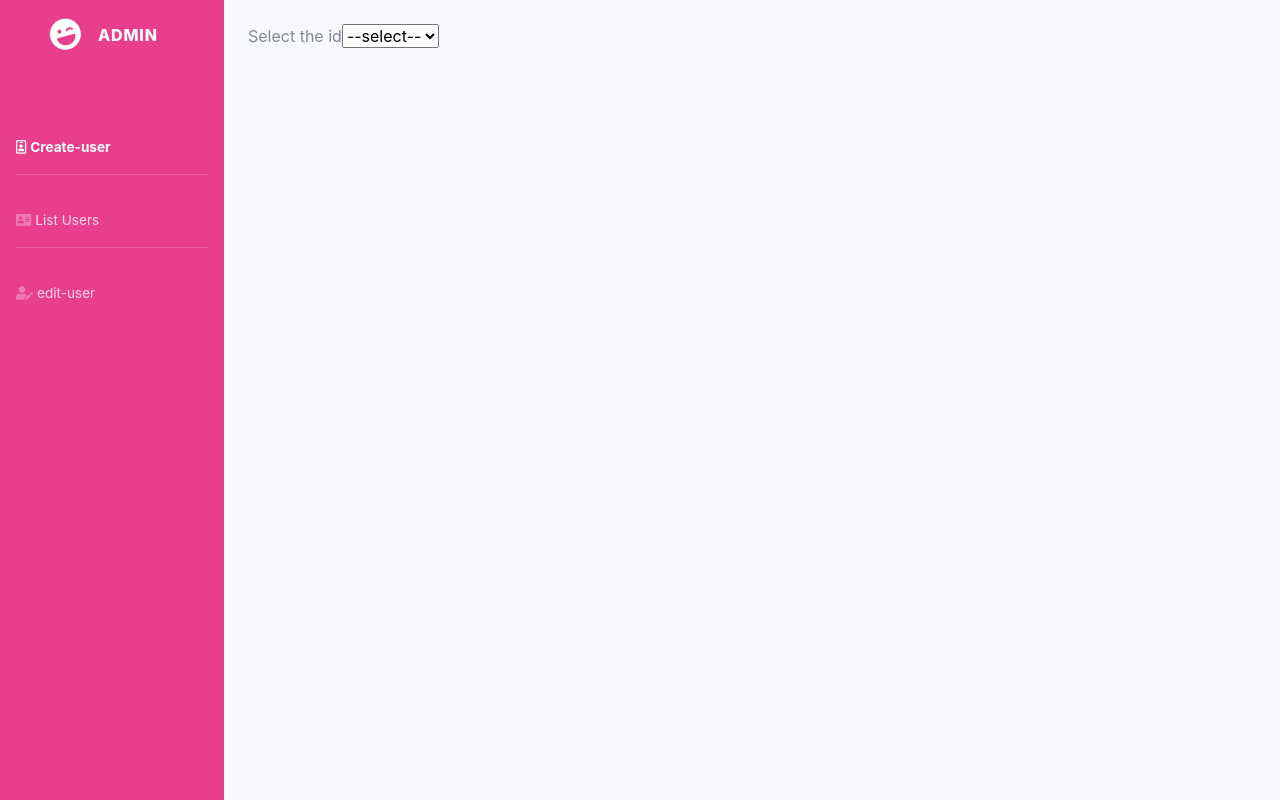
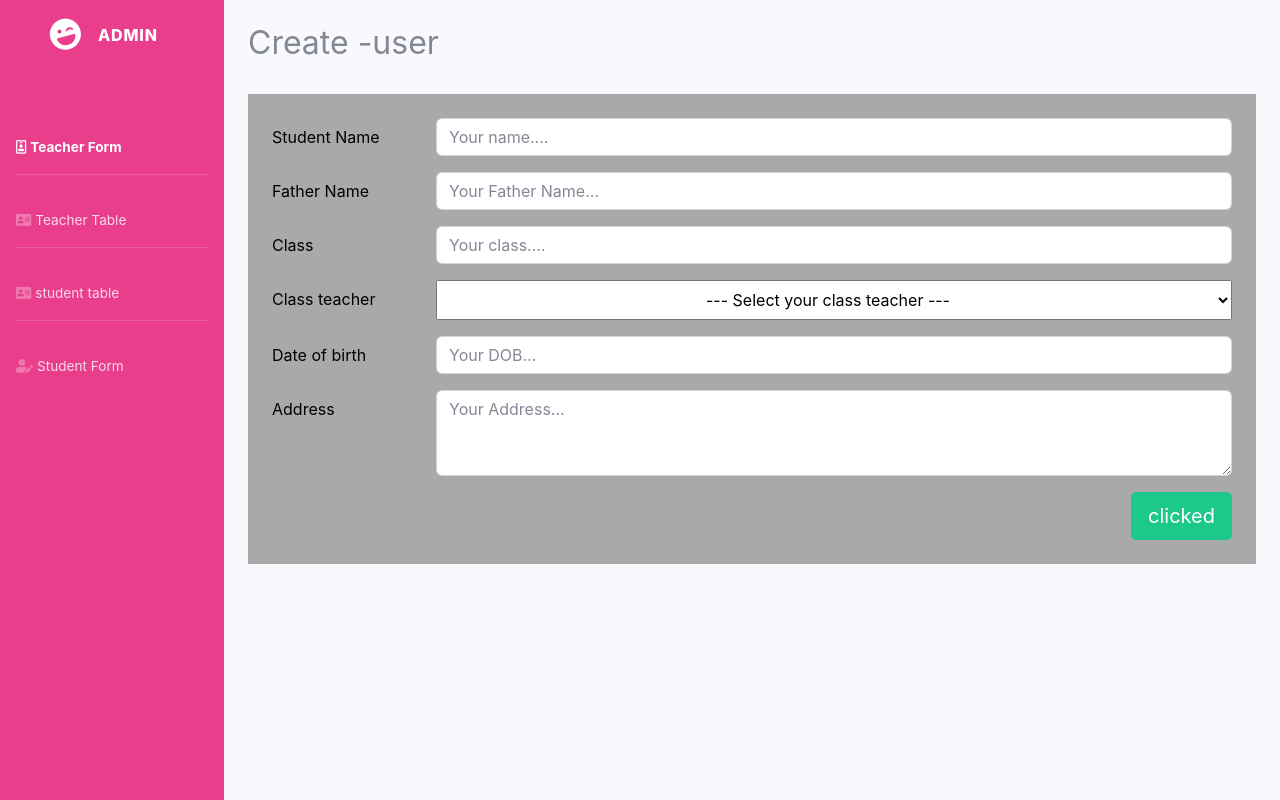
Before and after one commit to Anuanushree/react-project, a React (Create React App) app: page /edit in a window 1280 px wide. Built offline with nearby package versions, Linux system fonts and the light colour scheme.

Commit message:
created teacher data and student data

```diff
--- a/src/App.js
+++ b/src/App.js
@@ -1,17 +1,26 @@
-import React, { useState } from 'react'
+import React, { useState} from 'react'
 import { Route, BrowserRouter as Router, Routes } from 'react-router-dom';
-import Create from './components/Create-user';
-import List from './components/list-user';
-import Edit from './components/Edit-user';
+import Create from './components/TeacherForm';
+import List from './components/Teacherdata';
+
 import Dashboard from './components/Dashboard';
+import StudentTable from './components/StudentTable';
+import Update from './components/StudentForm';
+
+
+// Create a context
+// const MyContext = createContext();
+
 
 function App(props) {
+  const [studentdata, setStudentdata] = useState([]);
+
   const [array, setArray] = useState(props.data);
   const [name, setName] = useState('');
-  const [email, setemail] = useState('');
-  const [password, setpassword] = useState('');
+  const [tclass, settclass] = useState('');
+  const [subject, setsubject] = useState('');
   const [phn, setphn] = useState('');
-  const [textarea, settextarea] = useState('');
+  const [experience, setexperience] = useState('');
 
   let handlesubmit = (event) => {
     event.preventDefault();
@@ -19,39 +28,43 @@ function App(props) {
     let object = {
       id: array.length + 1,
       name: name,
-      email: email,
-      password:password,
-      phn:phn,
-      textarea:textarea,
+      tclass: tclass,
+      subject: subject,
+      phn: phn,
+      experience: experience,
     }
     setArray(array.concat(object));
     console.log(object)
     setName('');
-    setemail('');
+    settclass('');
     setphn('');
-    setpassword('');
-    settextarea('');
+    setsubject('');
+    setexperience('');
   }
 
   let addname = (event) => {
     setName(event.target.value)
   }
 
-  let addemail = (event) => {
-    setemail(event.target.value)
+  let addtclass = (event) => {
+    settclass(event.target.value)
   }
-  let addpassword = (event) => {
-    setpassword(event.target.value)
+  let addsubject = (event) => {
+    setsubject(event.target.value)
   }
   let addphn = (event) => {
     setphn(event.target.value)
   }
-  let addtextarea = (event) => {
-    settextarea(event.target.value)
+  let addexperience = (event) => {
+    setexperience(event.target.value)
   }
 
   return (
     <Router>
+      {/* <MyContext.Provider value={{ studentdata, setStudentdata }}>
+        <Update />
+        <StudentTable />
+      </MyContext.Provider> */}
       <div id="page-top">
         <div id="wrapper">
           <Dashboard />
@@ -62,10 +75,12 @@ function App(props) {
                 <Routes>
 
                   <Route path='/' element={<Create handlesubmit={handlesubmit}
-                  addname={addname} addpassword={addpassword} addtextarea={addtextarea} addemail={addemail} name={name}
-                  email={email} addphn={addphn} password={password} phn={phn} textarea={textarea} />} />
+                    addname={addname} addsubject={addsubject} addexperience={addexperience} addtclass={addtclass} name={name}
+                    tclass={tclass} addphn={addphn} subject={subject} phn={phn} experience={experience} />} />
                   <Route path='/list' element={<List array={array} />} />
-                <Route path='/edit' element={<Edit array={array} setArray={setArray} />} />
+                  <Route path='/edit' element={<Update array={array} setArray={setArray}
+                  setStudentdata={setStudentdata} studentdata={studentdata} />} />
+                  <Route path='/stable' element={<StudentTable studentdata={studentdata} />} />
                 </Routes>
               </div>
             </div>
--- a/src/components/Dashboard.js
+++ b/src/components/Dashboard.js
@@ -27,7 +27,7 @@ function Dashboard() {
                         <Link className="nav-link" to="/">
                             <i className="far fa-id-badge"></i>
                             {/* <FontAwesomeIcon icon={faTachometerAlt} /> */}
-                            <span>Create-user</span>
+                            <span>Teacher Form</span>
                         </Link>
                     </li>
                     <hr className="sidebar-divider"></hr>
@@ -35,7 +35,15 @@ function Dashboard() {
                         <Link className="nav-link" to="/list">
                             <i className="fas fa-address-card"></i>
                             {/* <FontAwesomeIcon icon={faTachometerAlt} /> */}
-                            <span>List Users</span>
+                            <span>Teacher Table</span>
+                        </Link>
+                    </li>
+                    <hr className="sidebar-divider"></hr>
+                    <li className="nav-item ">
+                        <Link className="nav-link" to="/stable">
+                            <i className="fas fa-address-card"></i>
+                            {/* <FontAwesomeIcon icon={faTachometerAlt} /> */}
+                            <span>student table</span>
                         </Link>
                     </li>
 
@@ -44,7 +52,7 @@ function Dashboard() {
                         <Link className="nav-link" to="/edit">
                             <i className="fas fa-user-edit"></i>
                             {/* <FontAwesomeIcon icon={faTachometerAlt} /> */}
-                            <span>edit-user  </span>
+                            <span>Student Form</span>
                         </Link>
                     </li>
                     {/* <hr className="sidebar-divider"></hr>
--- a/src/components/Edit-user.js
+++ /dev/null
@@ -1,101 +0,0 @@
-import React, { useState } from 'react'
-
-function Update({ array, selectvalue,setArray }) {
-  const findvalue = array.find((n) => n.id === Number(selectvalue))
-  console.log(selectvalue)
-
-  const handledelete=(event)=>{
-    event.preventDefault();
-
-    const newuser= array.filter((items,index)=>index !== selectvalue);
-    setArray(newuser)
-
-    // findvalue.id='';
-    findvalue.name='';
-    findvalue.email='';
-    console.log(newuser)
-  }
-  return (
-    <>
-
-<div>
-<h2>Create -user</h2>
-<br />
-<div className='container'>
-<form  className='form'>
-  <div className="mb-3 row">
-    <label className="col-sm-2 col-form-label"> Name</label>
-    <div className="col-sm-10">
-      <input value={findvalue.name} className="form-control"
-        />
-    </div>
-  </div>
-  <div className="mb-3 row">
-    <label className="col-sm-2 col-form-label">Email</label>
-    <div className="col-sm-10">
-      <input value={findvalue.email} className="form-control"
-      />
-    </div>
-  </div>
-
-  <div className="mb-3 row">
-    <label className="col-sm-2 col-form-label">Password</label>
-    <div className="col-sm-10">
-      <input value={findvalue.password} className="form-control"
-        />
-    </div>
-  </div>
-  <div className="mb-3 row">
-    <label  className="col-sm-2 col-form-label">Phone Number</label>
-    <div className="col-sm-10">
-      <input value={findvalue.phn} className="form-control"
-        />
-    </div>
-  </div>
-  <div className="mb-3 row">
-    <label  className="col-sm-2 col-form-label">About youself</label>
-    <div className="col-sm-10">
-      <textarea name="txtMsg" id="textbox" className="form-control"
-        value={findvalue.textarea}></textarea>
-    </div>
-  </div>
-  <div className="d-grid gap-2 d-md-flex justify-content-md-end">
-
-    <button className=' btn btn-primary'>updated clicked</button>
-    <button className='btn btn-danger' onClick={handledelete}>Deleted</button>
-  </div>
-
-
-
-    </form>
-  </div>
-</div>
-    </>
-  )
-}
-function Edit({ array ,setArray}) {
-  const [selectvalue, setselectvalue] = useState('')
-
-  let handleEdit = (event) => {
-    setselectvalue(event.target.value)
-  }
-  return (
-    <>
-    <br/>
-      <label>Select the id  </label>
-      <select  onChange={handleEdit} value={selectvalue}>
-
-        <option className="dropdown-item">--select--</option>
-        {array.map((data) =>
-
-          <option className="dropdown-item" key={data.id}>{data.id}</option>
-        )}
-
-      </select>
-      {selectvalue && <Update array={array} selectvalue={selectvalue} setArray={setArray} />}
-    </>
-  )
-}
-
-
-export default Edit
--- /dev/null
+++ b/src/components/StudentForm.js
@@ -0,0 +1,149 @@
+import React, { useState } from 'react'
+// import StudentTable from './StudentTable';
+function Update({array , studentdata,setStudentdata}) {
+
+  const [sname, setsname] = useState('');
+  const [sfathername, setsfathername] = useState('');
+  const [sclass, setsclass] = useState('');
+  const [steacher, setsteacher] = useState('');
+  const [sdob, setsdob] = useState('');
+  const [saddress, setsaddress] = useState('');
+
+  const dropdownmenu = {
+    width: "100%",
+    height: '40px',
+  }
+  let addStudentName = (event) => {
+    setsname(event.target.value);
+  }
+  let addStudentclass = (event) => {
+    setsclass(event.target.value);
+  }
+  let addStudentFatherName = (event) => {
+    setsfathername(event.target.value);
+  }
+
+  let addStudentteacher = (event) => {
+    setsteacher(event.target.value);
+  }
+
+  let addStudentAddress = (event) => {
+    setsaddress(event.target.value);
+  }
+
+  let addStudentdob = (event) => {
+    setsdob(event.target.value);
+  }
+  const sumbitStudentdata = (event) => {
+    event.preventDefault();
+
+    const studentobject = {
+      id: studentdata.length + 1,
+      sname: sname,
+      sfathername: sfathername,
+      sclass: sclass,
+      sdob: sdob,
+      steacher: steacher,
+      saddress: saddress,
+    }
+    setStudentdata(studentdata.concat(studentobject));
+    setsname('');
+    setsfathername('');
+    setsclass('');
+    setsdob('');
+    setsteacher('');
+    setsaddress('');
+    console.log(studentdata)
+
+  }
+
+  return (
+    <>
+
+      <div><br />
+        <h2>Create -user</h2>
+        <br />
+        <div id='bg'>
+          <br />
+          <div className='container'>
+            <form className='form' onSubmit={sumbitStudentdata}>
+              <div className="mb-3 row">
+                <label className="col-sm-2 col-form-label">Student Name</label>
+                <div className="col-sm-10">
+                  <input className="form-control"
+                    value={sname} onChange={addStudentName} placeholder="Your name...." />
+                </div>
+              </div>
+              <div className="mb-3 row">
+                <label className="col-sm-2 col-form-label">Father Name</label>
+                <div className="col-sm-10">
+                  <input className="form-control" value={sfathername} onChange={addStudentFatherName}
+                    placeholder="Your Father Name..." />
+                </div>
+              </div>
+              <div className="mb-3 row">
+                <label className="col-sm-2 col-form-label">Class</label>
+                <div className="col-sm-10">
+                  <input className="form-control" value={sclass} onChange={addStudentclass}
+                    placeholder="Your class...." />
+                </div>
+              </div>
+              <div className="mb-3 row">
+                <label className="col-sm-2 col-form-label">Class teacher</label>
+                <div className="col-sm-10">
+                  <select
+                    style={dropdownmenu}
+                    value={steacher}
+                    onChange={addStudentteacher}>
+                    <option className='text-center' >---  Select your class teacher  ---</option>
+                    {array.map((teacher) =>
+                      <option key={teacher.id} className="dropdown-item" >{teacher.name}</option>
+                    )}
+
+                  </select>
+                  {/* <input className="form-control" value={steacher} onChange={addStudentteacher}
+                placeholder="Your class...." /> */}
+                </div>
+              </div>
+
+              <div className="mb-3 row">
+                <label className="col-sm-2 col-form-label">Date of birth</label>
+                <div className="col-sm-10">
+                  <input className="form-control" value={sdob} onChange={addStudentdob}
+                    placeholder="Your DOB..." />
+                </div>
+              </div>
+
+              <div className="mb-3 row">
+                <label className="col-sm-2 col-form-label">Address</label>
+                <div className="col-sm-10">
+                  <textarea rows="3" className="form-control" value={saddress} onChange={addStudentAddress}
+                    placeholder="Your Address..." ></textarea>
+                </div>
+              </div>
+
+              <div className="d-grid gap-2 d-md-flex justify-content-md-end">
+                <button className=' btn btn-success btn-lg' >clicked</button>
+              </div><br />
+            </form>
+
+          </div>
+        </div>
+      </div>
+      {/* <StudentTable studentdata={studentdata} /> */}
+    </>
+
+  )
+}
+
+
+
+export default Update
+// import React, { createContext } from 'react';
+
+// Create a context
+// const MyContext = createContext();
+// const contextValue = 'Hello, World!';
+// <MyContext.Provider value={contextValue}>
+//   <MyComponent />
+// </MyContext.Provider>
--- /dev/null
+++ b/src/components/StudentTable.js
@@ -0,0 +1,50 @@
+import React from 'react'
+import Update from './StudentForm'
+function Stable({ stabledata }) {
+    return (
+        <>
+            <tr>
+                <td scope="col">{stabledata.id}</td>
+                <td>{stabledata.sname}</td>
+                <td>{stabledata.sfathername}</td>
+                <td>{stabledata.sclass}</td>
+                <td>{stabledata.steacher}</td>
+                <td>{stabledata.sdob}</td>
+                <td>{stabledata.saddress}</td>
+
+            </tr>
+
+        </>
+    )
+}
+function StudentTable({ studentdata }) {
+    return (
+        <div>
+            <br />
+            <h2>User List</h2>
+            <br />
+            <table className="table table-striped table-dark table-bordered">
+                <thead>
+                    <tr>
+                        <th>id</th>
+                        <th>Student Name</th>
+                        <th>Father Name </th>
+                        <th>Class</th>
+                        <th>Teacher</th>
+                        <th>Date of Birth</th>
+                        <th>Address</th>
+
+                    </tr>
+                </thead>
+                <tbody>
+                    {studentdata.map((stabledata) =>
+                        <Stable key={stabledata.id} stabledata={stabledata} />
+
+                    )}
+                </tbody>
+            </table>
+        </div>
+    )
+}
+
+export default StudentTable
--- a/src/components/Create-user.js
+++ b/src/components/TeacherForm.js
@@ -2,36 +2,36 @@ import React from 'react'
 import 'bootstrap/dist/css/bootstrap.css';
 import 'bootstrap/dist/js/bootstrap.bundle';
 
-function Create({addname,addemail,handlesubmit,name,email,phn,textarea,password ,addpassword ,addphn,addtextarea}) {
+function Create({addname,addtclass,handlesubmit,name,tclass,phn,experience,subject ,addsubject ,addphn,addexperience}) {
 
  return (
     <div><br/>
         <h2>Create -user</h2>
         <br />
-    <div id='bg'>
+        <div id='bg'>
         <br />
         <div className='container'>
         <form onSubmit={handlesubmit} className='form'>
             <div className="mb-3 row">
-                <label className="col-sm-2 col-form-label"> Name</label>
+                <label className="col-sm-2 col-form-label">Teacher Name</label>
                 <div className="col-sm-10">
                 <input value={name} className="form-control"
                 onChange={addname} placeholder="Your name...." />
             </div>
             </div>
             <div className="mb-3 row">
-                <label  className="col-sm-2 col-form-label">Email</label>
+                <label  className="col-sm-2 col-form-label">Class</label>
                 <div className="col-sm-10">
-                <input value={email} className="form-control"
-                onChange={addemail} placeholder="Your email...." />
+                <input value={tclass} className="form-control"
+                onChange={addtclass} placeholder="Your class...." />
             </div>
             </div>
 
             <div className="mb-3 row">
-                <label className="col-sm-2 col-form-label">Password</label>
+                <label className="col-sm-2 col-form-label">subject</label>
                 <div className="col-sm-10">
-                <input value={password} className="form-control"
-                onChange={addpassword} placeholder="Your password..." />
+                <input value={subject} className="form-control"
+                onChange={addsubject} placeholder="Your subject..." />
             </div>
             </div>
             <div className="mb-3 row">
@@ -42,12 +42,13 @@ function Create({addname,addemail,handlesubmit,name,email,phn,textarea,password
             </div>
             </div>
             <div className="mb-3 row">
-                <label for="inputPassword" className="col-sm-2 col-form-label">About youself</label>
+                <label for="inputPassword" className="col-sm-2 col-form-label">Experience</label>
                 <div className="col-sm-10">
-                <textarea name="txtMsg" id="textbox" className="form-control" placeholder="Your Message...."
-                onChange={addtextarea}  value={textarea}  ></textarea>
+                    <input value={experience} className="form-control"
+                        onChange={addexperience} placeholder="Your Experience..." />
+                </div>
             </div>
-            </div>
+
             <div className="d-grid gap-2 d-md-flex justify-content-md-end">
                 <button className=' btn btn-success btn-lg'>clicked</button>
             </div><br />
```
Also changed, not shown: src/components/Teacherdata.js (renamed from src/components/list-user.js, +4 -4 lines), src/index.js (+3 -6 lines), src/App.css. Lines whose indentation alone changed are shown as unchanged.
